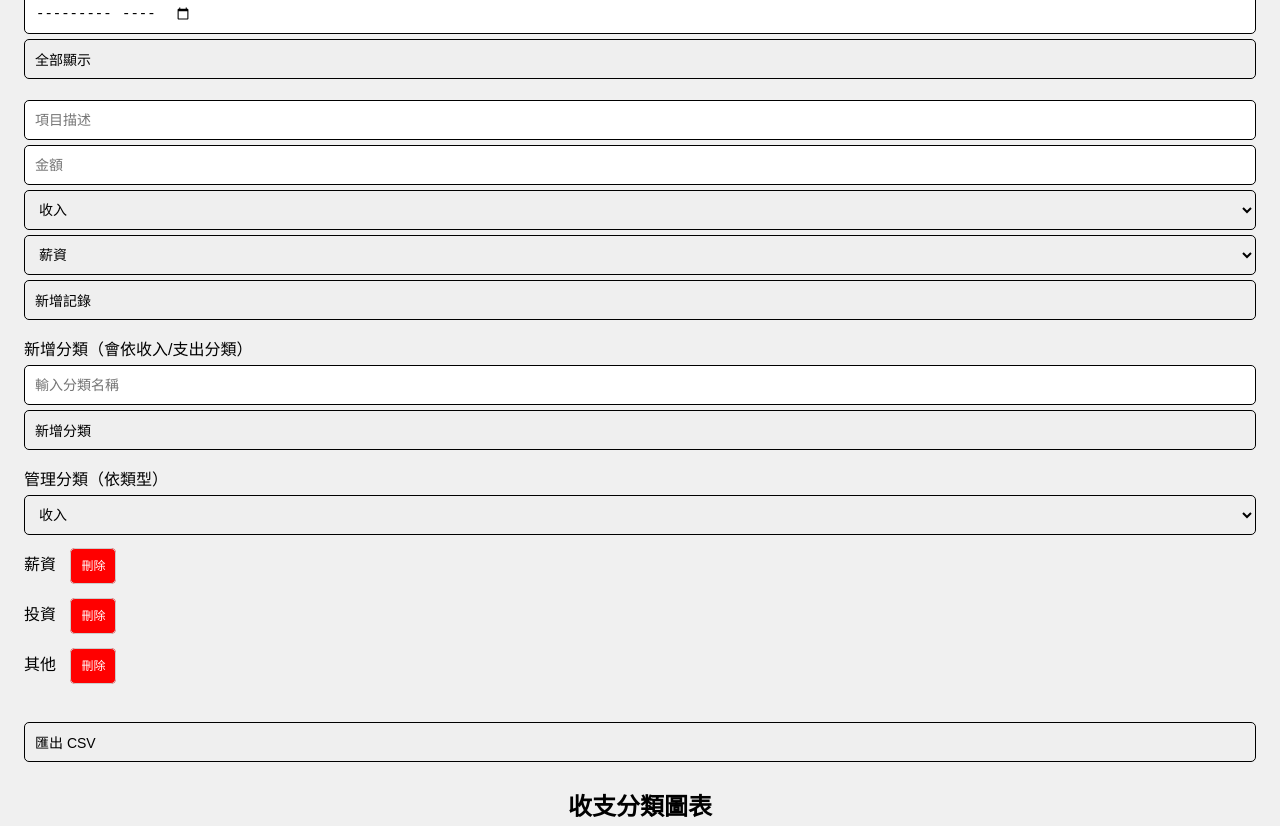
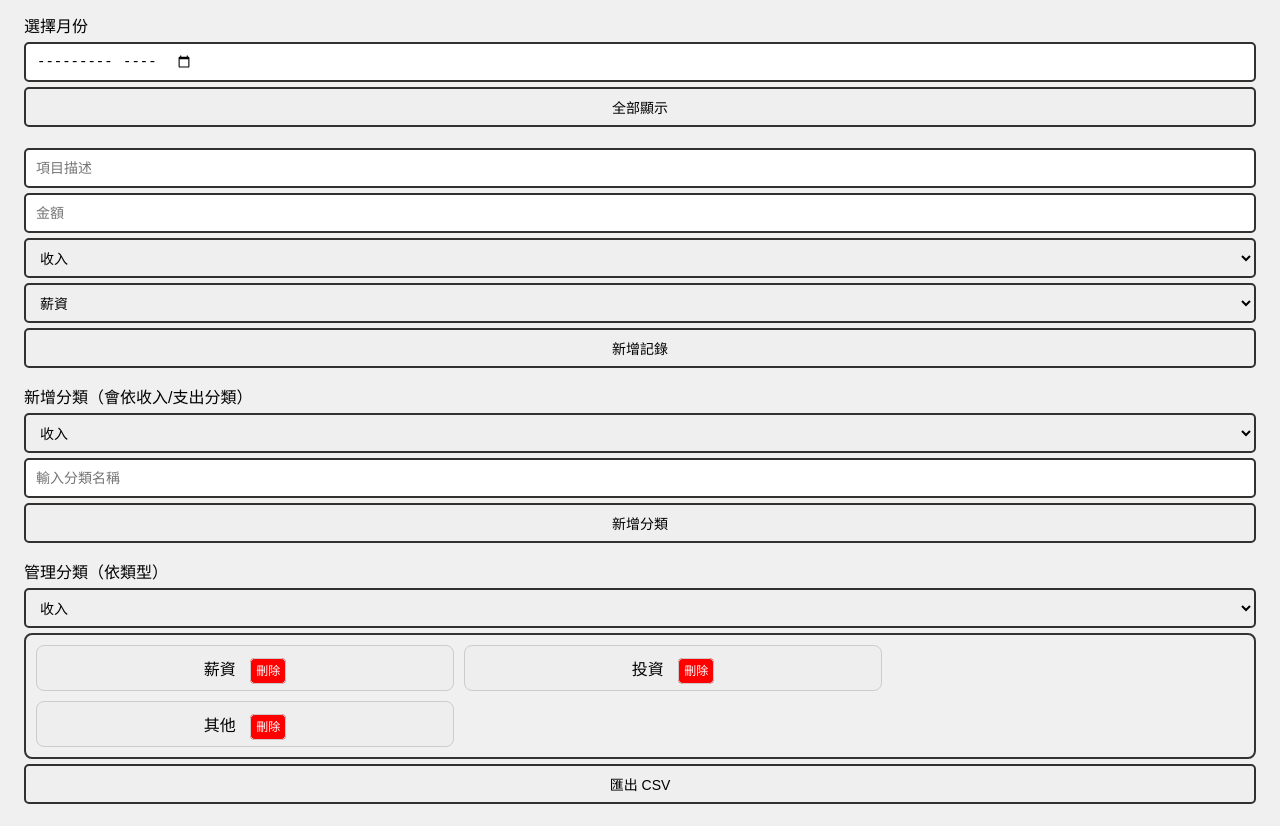
Before and after one commit to AIKULIN/mobile_ledger, a plain HTML site: page index.html in a window 1280 px wide. Shown: the part 242-1068 px from the top of the page. Drawn offline with nearby package versions, Linux system fonts and the light colour scheme.

Commit message:
調整功能與版型

```diff
--- a/index.html
+++ b/index.html
@@ -17,7 +17,7 @@
             align-items: center;
             box-sizing: border-box;
             position: relative;
-            border: 1px solid #000;
+            border: 2px solid #333030;
             height: 40px;
             min-width: 50px;
             font-size: 14px;
@@ -37,14 +37,36 @@
         }
         .income { color: green; } .expense { color: red; }
         .tools button { margin-bottom: 5px; }
+        .btn-del {
+            padding: 5px;
+            background: red;
+            color: white;
+            font-size: 12px;
+            border-radius: 5px;
+            border: 1px solid #ccc;
+        }
         .btn {
             padding: 10px;
             margin-top: 5px;
-            width: 9vw;
-            background: red;
-            color: white;
-            font-size: 12px; border-radius: 5px; border: 1px solid #ccc;
+            border-radius: 5px;
+            justify-content: center;
+        }
+        .wrapper {
+            flex-wrap: wrap;
+            margin-top: 5px;
+            display: flex;              /* 讓子元素併排 */
+            border: 2px solid #333;     /* 外框線 */
+            padding: 10px;
+            border-radius: 8px;         /* 可選：圓角 */
+            gap: 10px;                  /* 子元素間距 */
+        }
+        .item {
+            padding: 10px;
+            background-color: #eee;
+            border: 1px solid #ccc;
             text-align: center;
+            border-radius: 8px;
+            width: calc((100% - 20px) / 3); /* 超過比例換行 */
         }
         .total-balance {
             padding: 0;
@@ -55,13 +77,6 @@
             font-size:18px;
             font-weight:bold;
         }
-        .category-manager-list {
-            list-style:none;
-            padding:0;
-        }
-        .category-manager-list li {
-            height: 50px;
-        }
         .mb1 {
             margin-bottom: 1em;
         }
@@ -71,18 +86,30 @@
         .footer {
             margin-top: 3em;
         }
+        .wrapper2 {
+            display: flex;
+            flex-wrap: wrap;
+            gap: 10px;
+            border: 2px solid #000;
+            padding: 10px;
+            border-radius: 8px;
+            background: #f8f8f8;
+        }
+
     </style>
     <script src="https://cdn.jsdelivr.net/npm/chart.js"></script>
 </head>
 <body>
+<div class="wrapper2" id="container"></div>
 
 <h1>手機記帳本</h1>
 <ul id="totalBalance" class="total-balance"></ul>
 
+
 <div class="mb1">
     <label for="calendar">選擇月份</label>
     <input type="month" id="calendar" onchange="renderEntries()">
-    <button onclick="clearCalendar()">全部顯示</button>
+    <button class="btn" onclick="clearCalendar()">全部顯示</button>
 </div>
 
 <form id="entryForm">
@@ -99,12 +126,16 @@
         <option value="生活">生活</option>
         <option value="其他">其他</option>
     </select>
-    <button type="submit">新增記錄</button>
+    <button class="btn" type="submit">新增記錄</button>
 </form>
 <div class="mb1">
     <label for="newCategory">新增分類（會依收入/支出分類）</label>
+    <select id="categoryType">
+        <option value="income">收入</option>
+        <option value="expense">支出</option>
+    </select>
     <input type="text" id="newCategory" placeholder="輸入分類名稱">
-    <button type="button" onclick="addCategory()">新增分類</button>
+    <button class="btn" type="button" onclick="addCategory()">新增分類</button>
 </div>
 <div class="mt1">
     <label>管理分類（依類型）</label>
@@ -112,11 +143,11 @@
         <option value="income">收入</option>
         <option value="expense">支出</option>
     </select>
-    <ul id="categoryManagerList" class="category-manager-list" ></ul>
+    <div id="categoryManagerList" class="wrapper"></div>
 </div>
 
 <div class="tools">
-    <button onclick="exportCSV()">匯出 CSV</button>
+    <button class="btn" onclick="exportCSV()">匯出 CSV</button>
 </div>
 
 <h2>收支分類圖表</h2>
@@ -143,12 +174,22 @@
 </footer>
 
 <script type="application/javascript">
+    const container = document.getElementById('container');
+
+    for (let i = 1; i <= 9; i++) {
+        const div = document.createElement('div');
+        div.className = 'item2';
+        div.textContent = '項目 ' + i;
+        container.appendChild(div);
+    }
+
     const form = document.getElementById('entryForm');
     const entryList = document.getElementById('entryList');
     const statsBox = document.getElementById('monthlyStats');
     const descInput = document.getElementById('desc');
     const amountInput = document.getElementById('amount');
     const typeSelect = document.getElementById('type');
+    const newCategoryTypeSelect = document.getElementById('categoryType');
     const categorySelect = document.getElementById('category');
 
     // base64 encode/decode for simple obfuscation
@@ -218,7 +259,7 @@
                 li.className = 'entry';
                 li.innerHTML = `<span>${entry.date} - ${entry.desc} (${entry.category})
         <strong class="${entry.type}">${entry.type === 'income' ? '+' : '-'}$${entry.amount}</strong></span>
-      <div class="btn" onclick="deleteEntry(${entries.indexOf(entry)})">刪除</div>`;
+      <div class="btn-del" onclick="deleteEntry(${entries.indexOf(entry)})">刪除</div>`;
                 ul.appendChild(li);
             });
 
@@ -420,7 +461,7 @@
 
     function addCategory() {
         const newCat = document.getElementById('newCategory').value.trim();
-        const currentType = typeSelect.value;
+        const currentType = newCategoryTypeSelect.value;
         if (!newCat) return;
 
         const existing = getCategories(currentType);
@@ -449,13 +490,14 @@
 
         categories.forEach((cat, index) => {
 
-            const li = document.createElement('li');
-            li.style = '';
-            li.innerHTML = `
+            const div = document.createElement('div');
+            div.className = 'item';
+            // div.style.width = 'calc(33.333% - 10px); '/* 3 欄併排，減掉間距 */
+            div.innerHTML = `
       <span>${cat}</span>
-      <span class="btn" onclick="deleteCategory('${type}', ${index})" style="margin-left:10px;">刪除</span>
+      <span class="btn-del" onclick="deleteCategory('${type}', ${index})" style="margin-left:10px;">刪除</span>
     `;
-            list.appendChild(li);
+            list.appendChild(div);
         });
     }
 
```
Also changed, not shown: README.md.
